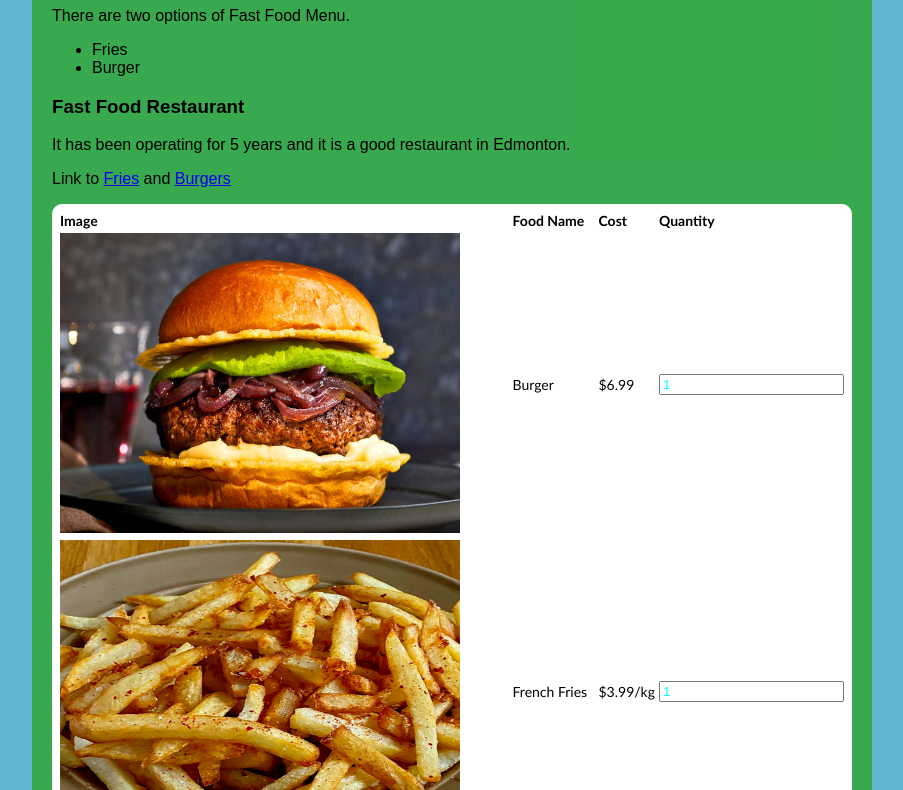
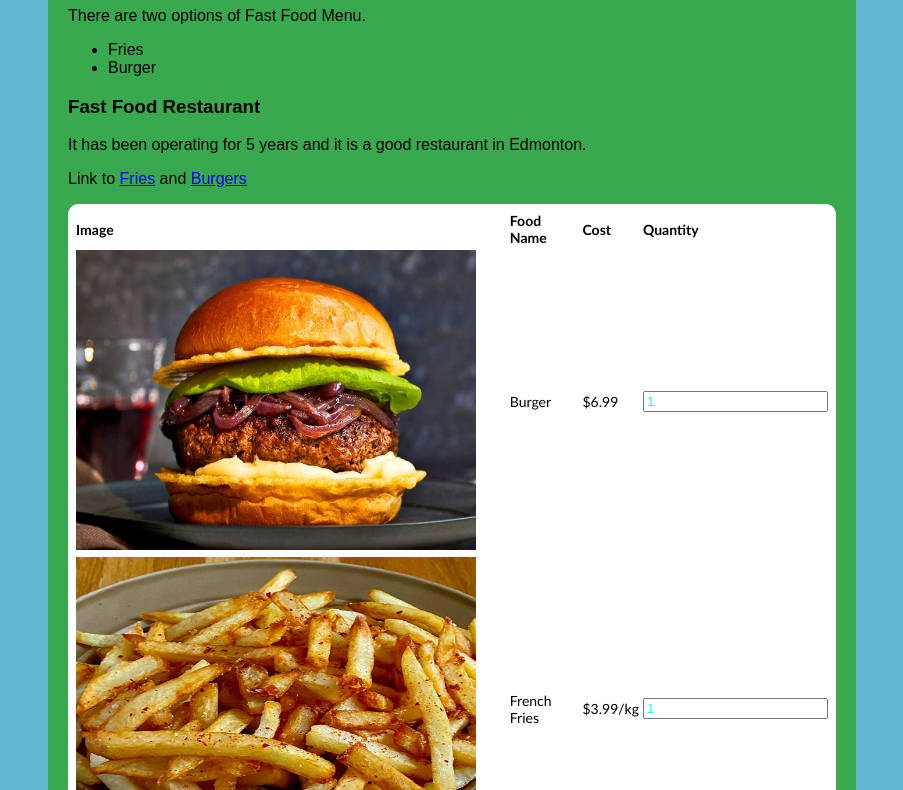
Before and after one commit to ethanthailove/FastFood, a plain HTML site: page index.html in a window 1280 px wide. Shown: the part 93-883 px from the top of the page, without its empty margins (188-1091 px from the left). Drawn offline with Linux system fonts and the light colour scheme; files whose address does not match are found by name.

Commit message:
Update style.css

```diff
--- a/style.css
+++ b/style.css
@@ -4,7 +4,7 @@ html{
 
 body{
     background-color: rgb(45, 167, 45, 0.8);
-    width: 800px;
+    width: 768px;
     padding-left: 20px;
     padding-right: 20px;
     padding-bottom: 20px;
```
